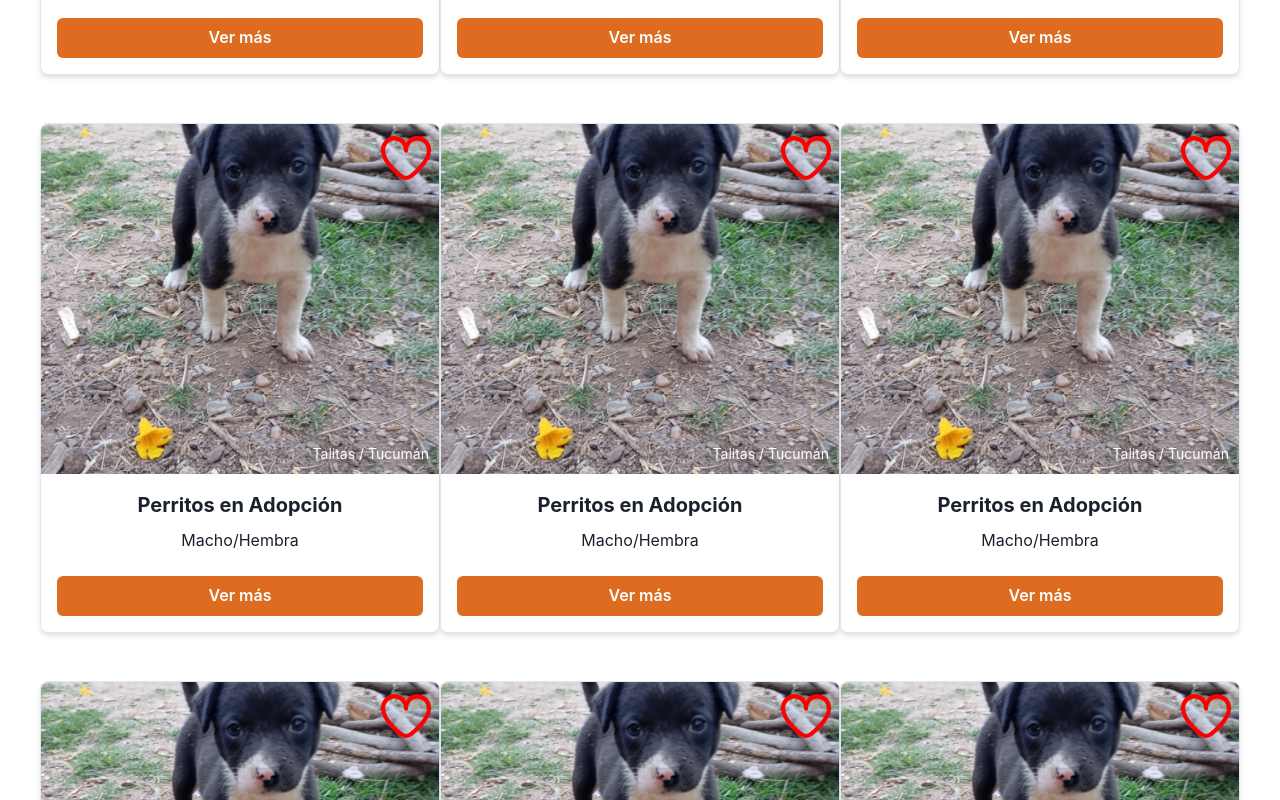
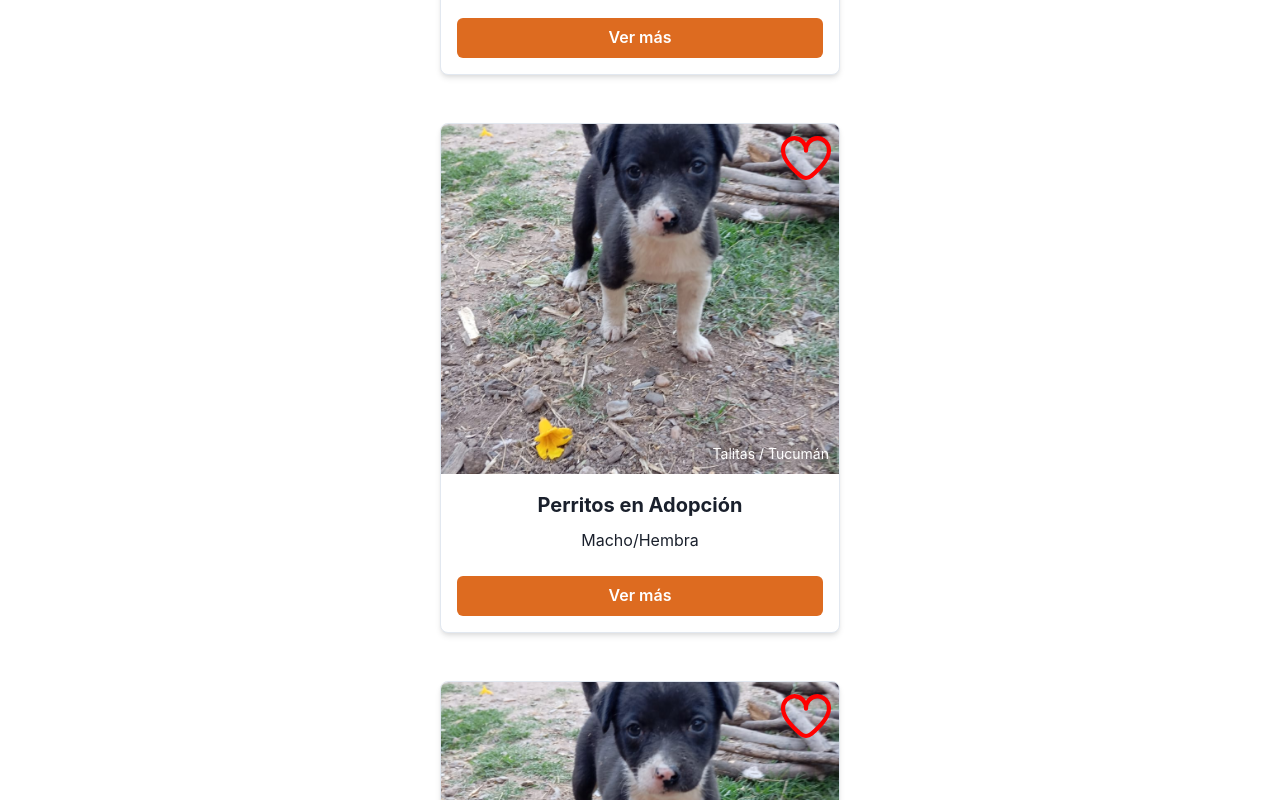
Before and after one commit to LucasIbanez13/ProyectoNutricion, a React (Create React App) app: page / in a window 1280 px wide. Shown: the part 1640-2440 px from the top of the page. Built offline with nearby package versions, Linux system fonts and the light colour scheme.

Commit message:
quito cantidad de cards

```diff
--- a/src/components/body/card/Card.jsx
+++ b/src/components/body/card/Card.jsx
@@ -79,8 +79,7 @@ function CardContainer() {
       p={4}
     >
       <AdoptionCard />
-      <AdoptionCard />
-      <AdoptionCard />
+
       {/* Añadir más tarjetas aquí */}
     </Flex>
   );
```
